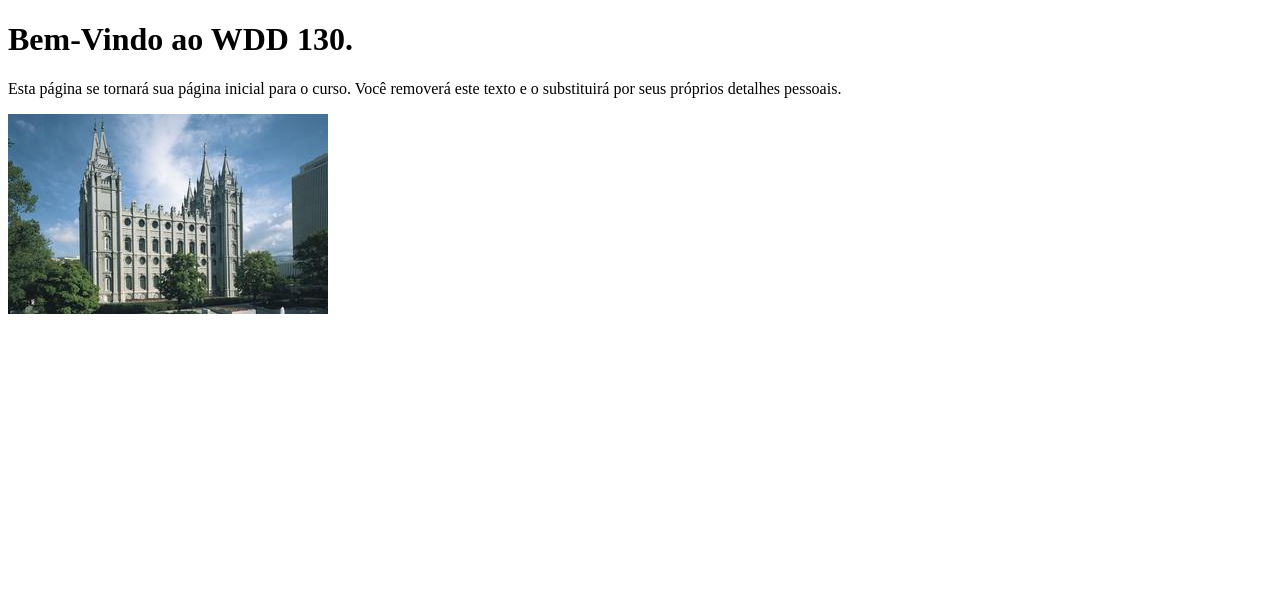
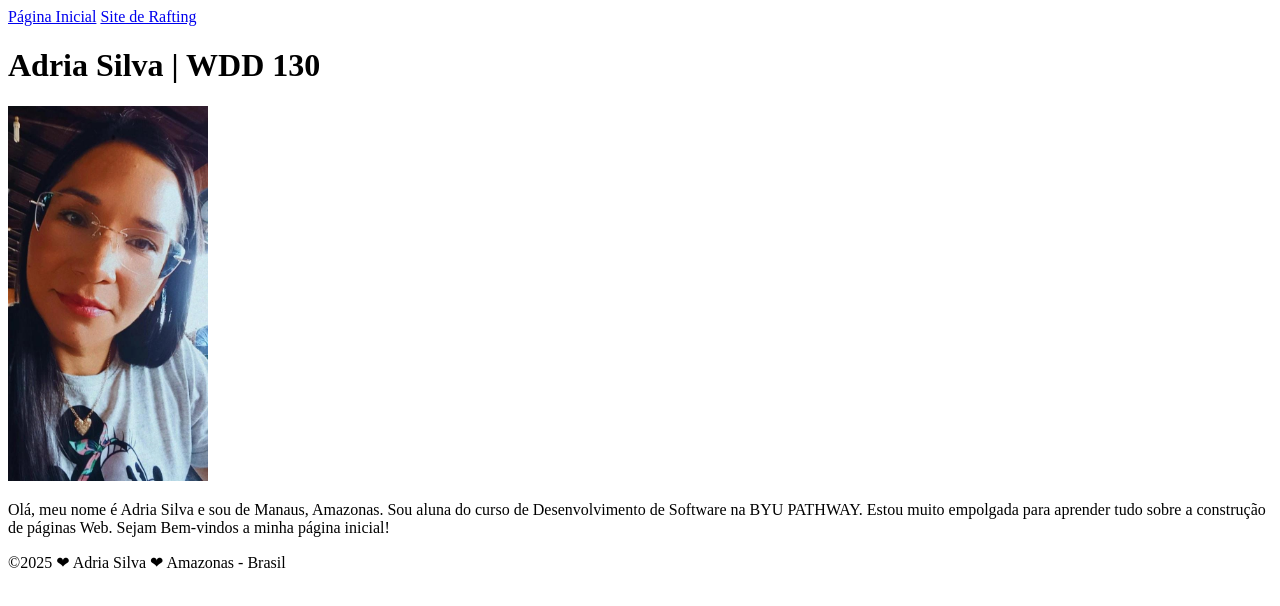
Before and after one commit to adria-nara/wdd130, a plain HTML site: page index.html in a window 1280 px wide. Drawn offline with Linux system fonts and the light colour scheme.

Commit message:
atualizaçao

```diff
--- a/index.html
+++ b/index.html
@@ -1,14 +1,35 @@
 <!DOCTYPE html>
-<html lang="pt-br">
+
+<html lang="pt-BR">
+
 <head>
     <meta charset="UTF-8">
     <meta name="viewport" content="width=device-width, initial-scale=1.0">
-    <title>WDD 130 | Página Inicial</title>
+    <title>Adria Nara da Silva | WDD 130</title>
 </head>
+
 <body>
-    <h1>Bem-Vindo ao WDD 130.</h1>
-    <p>Esta página se tornará sua página inicial para o curso. Você removerá este texto e o substituirá por seus próprios detalhes pessoais.</p>
+    <header>
+        <nav>
+            <a href="#">Página Inicial</a>
+            <a href="wwr/">Site de Rafting</a>
+        </nav>
+    </header>
 
-    <img src="imagens/templo-lago-salgado.jpg" alt="O Templo de Lago Salgado.">
+    <main>
+        <h1>Adria Silva | WDD 130</h1>
+        <img src="imagens/perfil.jpg" alt="Perfil Adria Nara da Silva." width="200">
+        <p>Olá, meu nome é Adria Silva e sou de Manaus, Amazonas. Sou aluna do curso de
+            Desenvolvimento de Software na BYU PATHWAY. Estou muito empolgada
+            para aprender tudo sobre a construção de páginas Web. Sejam Bem-vindos
+            a minha página inicial!
+        </p>
+    </main>
+
+    <footer>
+        <p>©2025 ❤ Adria Silva ❤ Amazonas - Brasil</p>
+    </footer>
+
 </body>
+
 </html>
```
Also changed, not shown: imagens/perfil.jpg (added).
